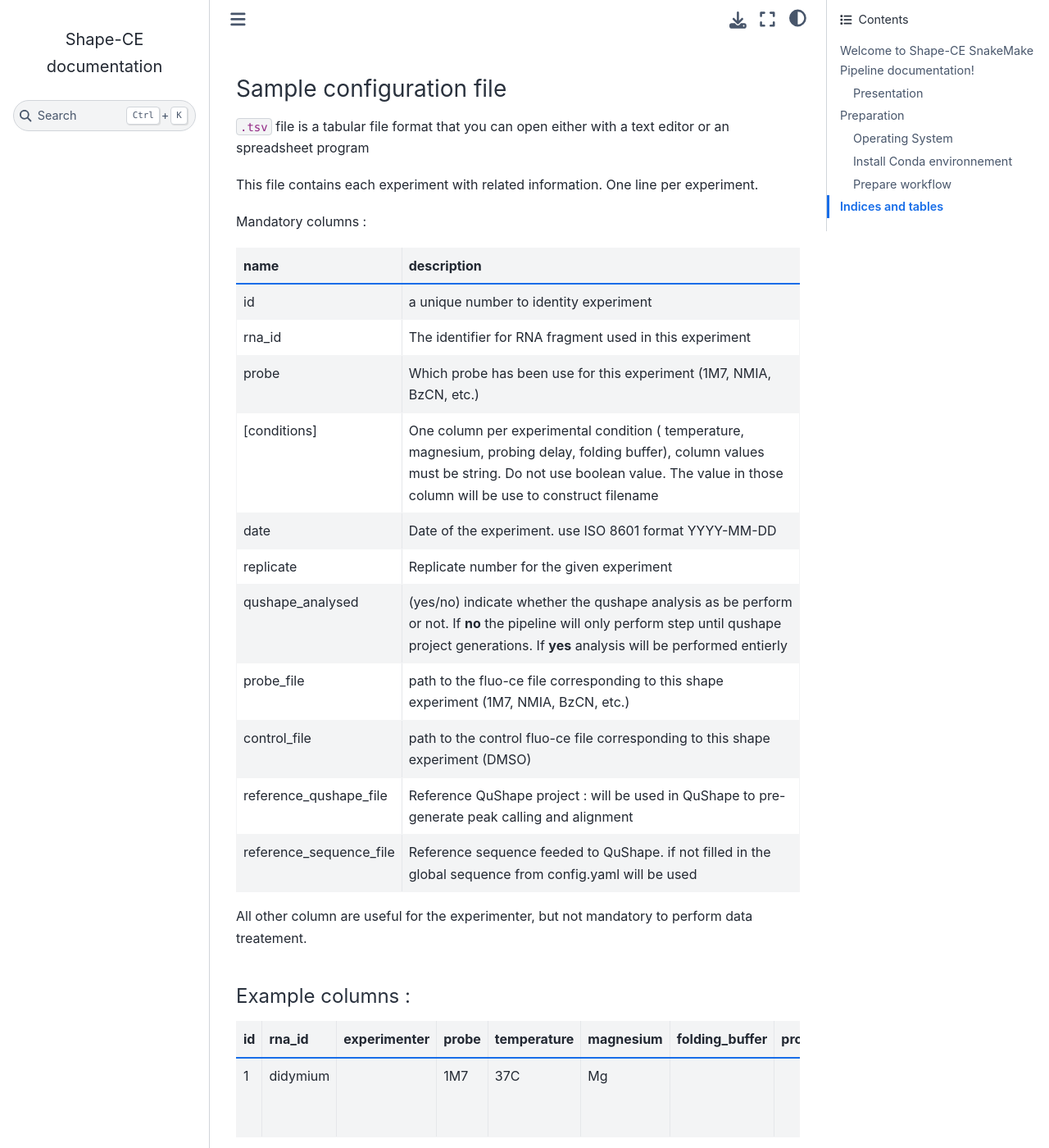
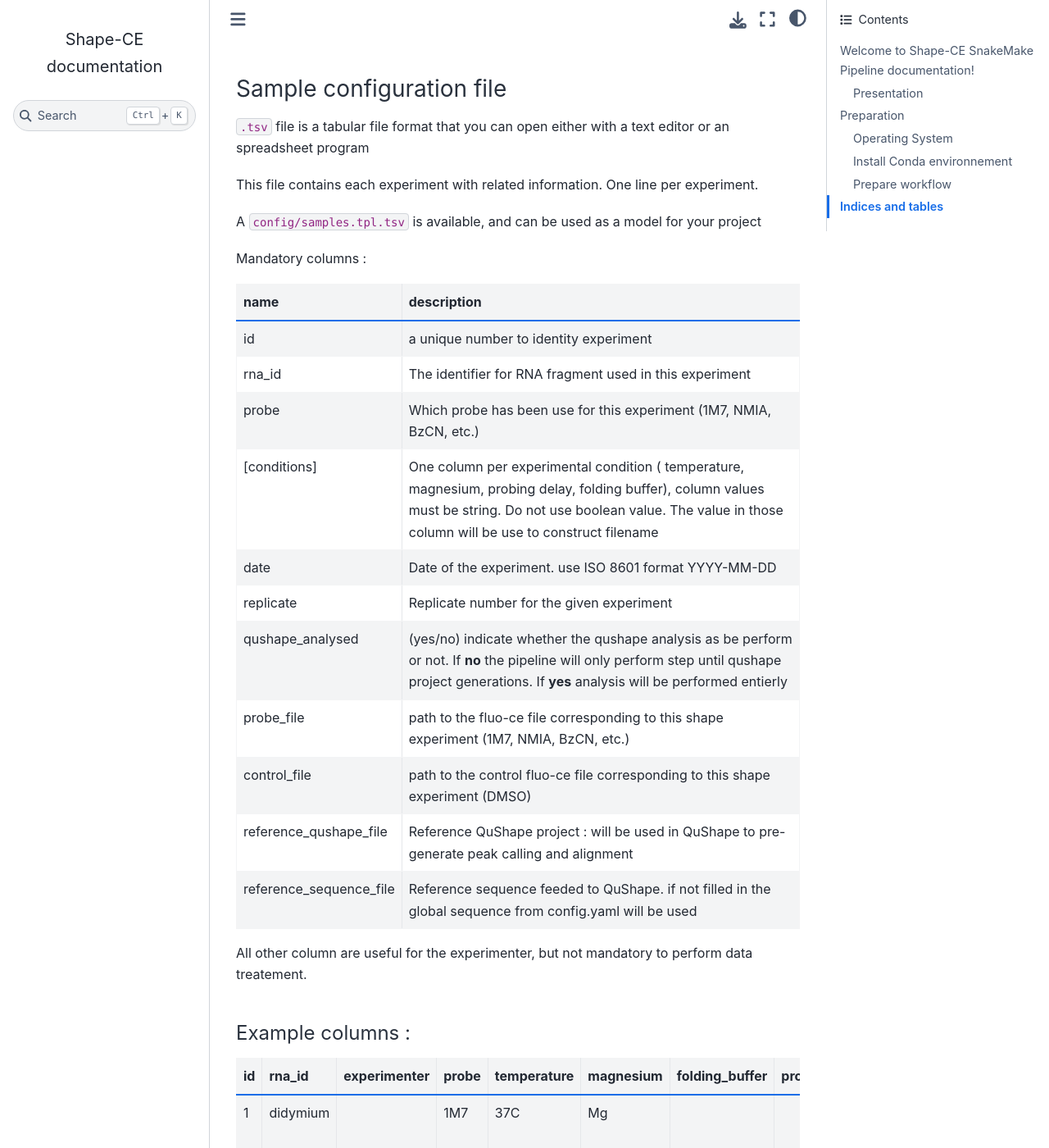
Before and after one commit to Sargueil-CiTCoM/ipasuite, a Sphinx documentation site: the page built from workflow/docs/source/index.md, in a window 1280 px wide and 1400 px high, scrolled down 2192 px. Shown: the whole window at 82% size. Built offline with Sphinx 7.4.7 and the Sphinx Book theme 1.1.4, drawn with Linux system fonts in a browser that asks for light colours.

Commit message:
documentation

````diff
--- a/workflow/docs/source/index.md
+++ b/workflow/docs/source/index.md
@@ -87,6 +87,9 @@ The workflow contains 2 configuration files
 
 This file contains each experiment with related information. One line per experiment.
 
+A `config/samples.tpl.tsv` is available, and can be used as a model for your project
+
+
 Mandatory columns  :
 
 | name                    | description                                                                                                                                                                                                         |
@@ -115,11 +118,8 @@ Mandatory columns  :
 
 `config.yaml` contains all informations necessary to execute the workflow
 
+A fully commented
 
-``` yaml
-
-
-```
 
 
 
````
Also changed, not shown: 1 other file.
